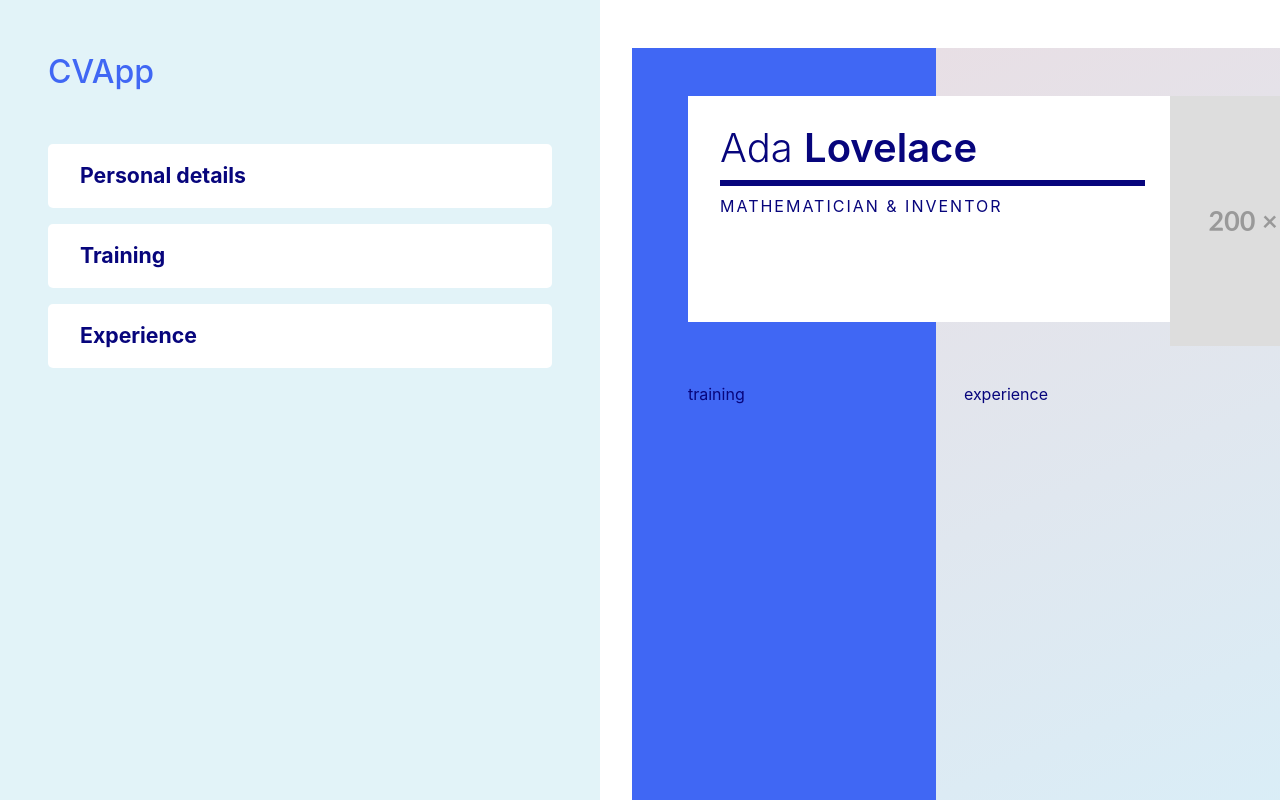
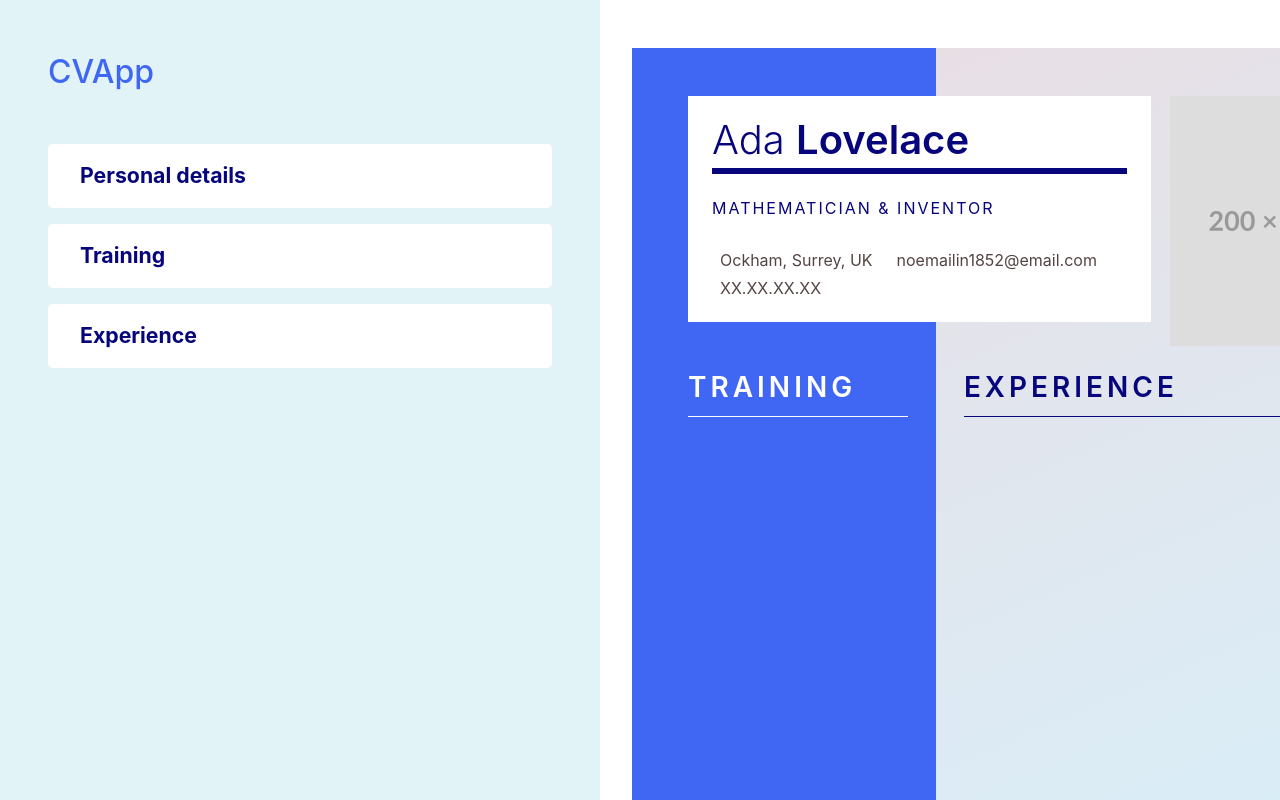
Before and after one commit to PurpleHold/cv-app, a React (Vite) app: page / in a window 1280 px wide. Shown: the top 800 px of the page. Built offline with nearby package versions, Linux system fonts and the light colour scheme; some icons are missing.

Commit message:
Add new contact fields, Allow optional fields with no default values

```diff
--- a/src/App.css
+++ b/src/App.css
@@ -71,19 +71,24 @@ header {
 }*/
 .card form {
   display: flex;
-  gap: 1rem;
+  gap: 0.75rem;
   flex-wrap: wrap;
+  align-items: flex-end;
 }
 .card form input {
-  padding: 0.33rem 0.75rem;
+  padding: 0.5rem 0.5rem;
   display: block;
+  font-size: 1rem;
+}
+.card-content label {
+  margin: 0;
 }
 .opt {
   display: flex;
 }
 .opt.off {
   background: #e2f3f8;
-  padding: 0.5rem 1rem;
+  padding: 0.35rem 0.75rem;
   border-radius: 10px;
   gap: 1rem;
   align-items: center;
@@ -94,15 +99,17 @@ header {
 }
 .opt.off button {
   color: var(--main-text-color);
+  padding: 0.35rem 0.75rem;
 }
 .opt.on {
   align-items: flex-end;
 }
 .opt.on button, .opt.on button:hover {
   background: none;
-  padding: 0.1rem 1rem;
-  font-size: 1.25rem;
+  padding: 0.5rem;
+  font-size: 1.2rem;
   border: none;
+  font-weight: 400;
   outline: none;
   color: var(--main-text-color);
 }
@@ -132,13 +139,33 @@ header {
 .cv-xp, .cv-training {
   grid-template-rows: 0.44fr 1fr;
 }
+.section-title {
+  text-transform: uppercase;
+  font-size: 1.75rem;
+  letter-spacing: 3pt;
+  padding: 0;
+  margin: 0;
+  font-weight: 600;
+  padding-bottom: 0.5rem;
+}
+.cv-training .section-title {
+  color: #fff;
+  border-bottom: 1pt solid white;
+}
+.cv-xp .section-title {
+  color: var(--main-text-color);
+  border-bottom: 1pt solid var(--main-text-color);
+}
 .cv-pers {
   grid-area: 1 / 1 / 1 / 4;
   background: #fff;
   z-index: 98;
   margin: 3rem 3.5rem 1.5rem 3.5rem;
-  padding: 2rem;
-  max-height: 235px;
+  padding: 1.5rem;
+  max-height: 255px;
+  display: grid;
+  align-content: space-between;
+  max-width: 415px;
 }
 .fullname {
   font-size: 2.5rem;
@@ -146,15 +173,25 @@ header {
   border-bottom: 5pt solid var(--main-text-color);
   max-width: 425px;
   line-height: 2.5rem;
-  padding-bottom: 0.75rem;
+  padding-bottom: 0.5rem;
 }
 .fullname .last {
   font-weight: 600;
 }
 .occupation {
   text-transform: uppercase;
-  padding-top: 0.5rem;
+  padding: 0.5rem 0 1rem 0;
   letter-spacing: 2px;
+}
+.contact i {
+  padding-right: 0.5rem;
+}
+.contact {
+  color: #544343;
+  display: flex;
+  flex-wrap: wrap;
+  gap: 0.5rem 1rem;
+  line-height: normal;
 }
 .cv-pic {
   z-index: 99;
--- a/src/App.jsx
+++ b/src/App.jsx
@@ -13,6 +13,10 @@ function App() {
   const [firstName, setFirstName] = useState('Ada');
   const [lastName, setLastName] = useState('Lovelace');
   const [occupation, setOccupation] = useState('Mathematician & Inventor');
+  const [location, setLocation] = useState('Ockham, Surrey, UK');
+  const [email, setEmail] = useState('noemailin1852@email.com');
+  const [phone, setPhone] = useState('XX.XX.XX.XX');
+  const [website, setWebsite] = useState('');
 
   return (
     <>
@@ -21,6 +25,10 @@ function App() {
               firstName={firstName} setFirstName={setFirstName}
               lastName={lastName} setLastName={setLastName}
               occupation={occupation} setOccupation={setOccupation}
+              location = {location} setLocation={setLocation}
+              email = {email} setEmail={setEmail}
+              phone={phone} setPhone={setPhone}
+              website={website} setWebsite={setWebsite}
             />
             <Training />
             <Exp />
@@ -29,7 +37,10 @@ function App() {
       <div className="doc-container">
             <div className="paper">
                 <div className="output">
-                    <CVPersInfo firstName={firstName} lastName={lastName} occupation={occupation} />
+                    <CVPersInfo
+                    firstName={firstName} lastName={lastName}
+                    occupation={occupation}
+                    location={location} email={email} phone={phone} website={website}/>
                     <div className="cv-pic">
                         <img src={placeHolder} alt="profile picture dimensions, 250 height 200 width pixels" />
                     </div>
--- a/src/components/Opt-field.jsx
+++ b/src/components/Opt-field.jsx
@@ -1,7 +1,7 @@
 import { useState } from "react";
 
-function OptField({label, type='text', fieldState, fieldStateFunc}) {
-    const [hideStatus, setHideStatus] = useState(false)
+function OptField({label, type='text', fieldState, fieldStateFunc, empty=false}) {
+    const [hideStatus, setHideStatus] = useState(empty ? true : false);
     const handleHideStatus = (e) => {
         e.preventDefault();
         setHideStatus(!hideStatus);
@@ -11,7 +11,7 @@ function OptField({label, type='text', fieldState, fieldStateFunc}) {
     return (
         <div className={`opt ${!hideStatus ? 'on' : 'off'}`}>
             <label>{label}
-                 <input type={type} placeholder={fieldState} onChange={(e) => fieldStateFunc(e.target.value)}/>
+                 <input type={type} value={fieldState} placeholder={fieldState} onChange={(e) => fieldStateFunc(e.target.value)}/>
             </label>
             <button onClick={handleHideStatus}>
             {hideStatus ? 'Add' : 'X'}
--- a/src/components/cv-experience.jsx
+++ b/src/components/cv-experience.jsx
@@ -3,7 +3,7 @@ function CVExperience() {
     return (
         <div className="cv-xp">
             <div className="cv-xp-container">
-                <p>experience</p>
+                <p className="section-title">experience</p>
             </div>
         </div>
     )
--- a/src/components/cv-personal-info.jsx
+++ b/src/components/cv-personal-info.jsx
@@ -1,9 +1,15 @@
-function CVPersInfo({firstName, lastName, occupation}) {
+function CVPersInfo({firstName, lastName, occupation, location, email, phone, website}) {
 
     return (
         <div className="cv-pers">
             <div className="fullname">{firstName} <span className="last">{lastName}</span></div>
             <div className="occupation">{occupation}</div>
+            <div className="contact">
+                {location && <div className="location"><i className="iconoir-map-pin"></i>{location}</div>}
+                {email && <div className="email"><i className="iconoir-mail"></i>{email}</div>}
+                {phone && <div className="phone"><i className="iconoir-phone"></i>{phone}</div>}
+                {website && <div className="website"><i className="iconoir-link"></i>{website}</div>}
+            </div>
         </div>
     )
 }
--- a/src/components/cv-training.jsx
+++ b/src/components/cv-training.jsx
@@ -3,7 +3,7 @@ function CVTraining() {
     return (
         <div className="cv-training">
             <div className="cv-train-container">
-                <p>training</p>
+                <p className="section-title">training</p>
             </div>
         </div>
     )
--- a/src/components/personal-info.jsx
+++ b/src/components/personal-info.jsx
@@ -5,7 +5,11 @@ import OptField from "./Opt-field"
 function PersonInfo({
     firstName, setFirstName,
     lastName, setLastName,
-    occupation, setOccupation}) {
+    occupation, setOccupation,
+    location, setLocation,
+    email, setEmail,
+    phone, setPhone,
+    website, setWebsite}) {
 
     return (
         <Card
@@ -22,6 +26,22 @@ function PersonInfo({
                 label={'Occupation '} fieldState={occupation}
                 fieldStateFunc={setOccupation}
             />
+            <OptField
+                label={'Location '} fieldState={location}
+                fieldStateFunc={setLocation}
+            />
+            <OptField
+                label={'Email '} type='email' fieldState={email}
+                fieldStateFunc={setEmail}
+            />
+            <OptField
+                label={'Phone '} type='tel' fieldState={phone}
+                fieldStateFunc={setPhone}
+            />
+            <OptField
+                label={'Website '} fieldState={website}
+                fieldStateFunc={setWebsite} empty={true}
+            />
         </form>
         }/>
     )
```
